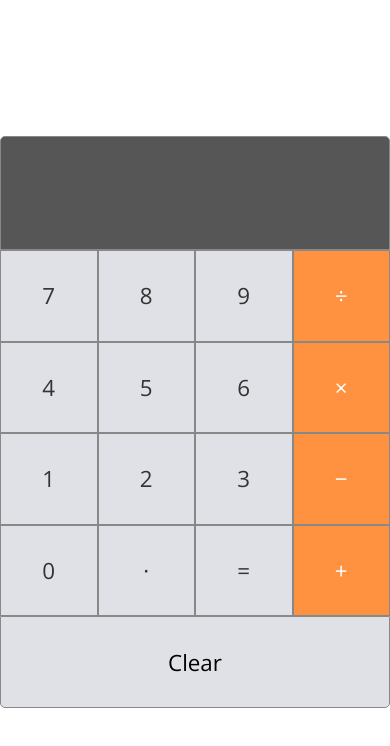
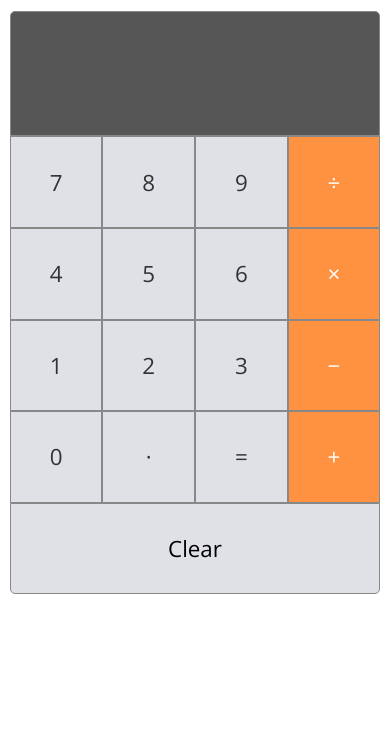
Before and after one commit to nataliecardot/react-calc, a React (Create React App) app: page / in a window 390 px wide. Shown: the top 746 px of the page. Built offline with nearby package versions, Linux system fonts and the light colour scheme.

Commit message:
Add media queries for smartphones

```diff
--- a/src/App.css
+++ b/src/App.css
@@ -20,3 +20,24 @@ body {
   display: flex;
   width: 100%;
 }
+
+/* Small screens */
+@media screen and (max-width: 767px) and (orientation: portrait) {
+  .app {
+    align-items: flex-start;
+    padding: 0.7rem 0;
+    height: auto;
+  }
+
+  .calc-wrapper {
+    width: 95%;
+  }
+}
+
+@media screen and (max-width: 767px) and (orientation: landscape) {
+  .app {
+    align-items: flex-start;
+    padding: 0.7rem 0;
+    height: auto;
+  }
+}
--- a/src/components/Input.css
+++ b/src/components/Input.css
@@ -1,5 +1,5 @@
 .input {
-  height: 4em;
+  height: 4.5em;
   display: flex;
   justify-content: flex-end;
   align-items: center;
```
